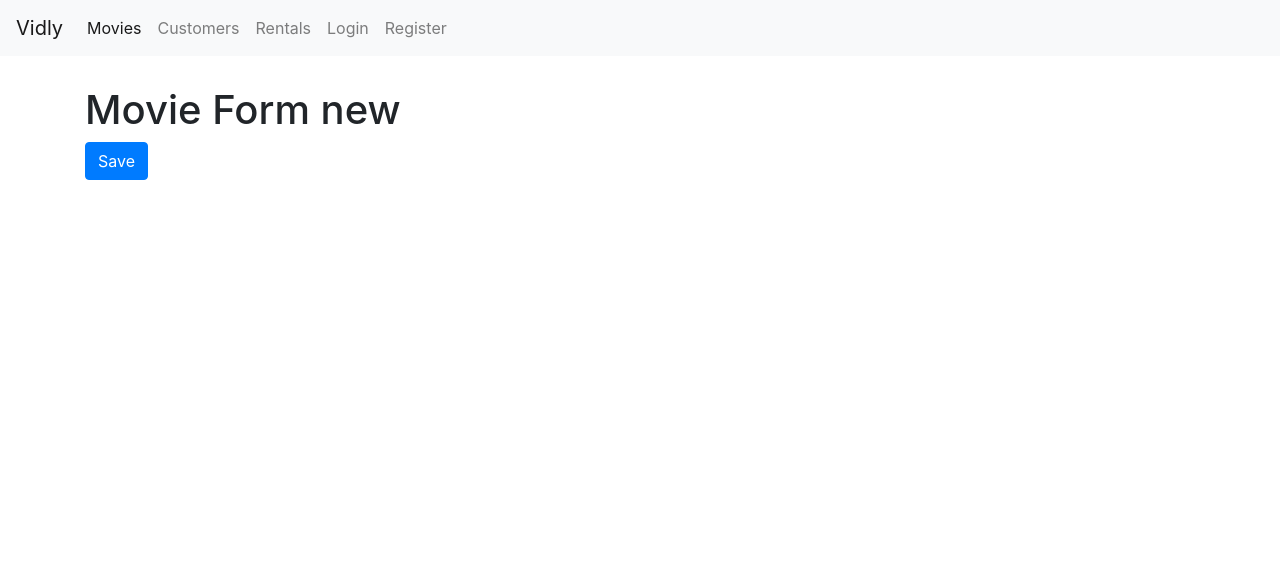
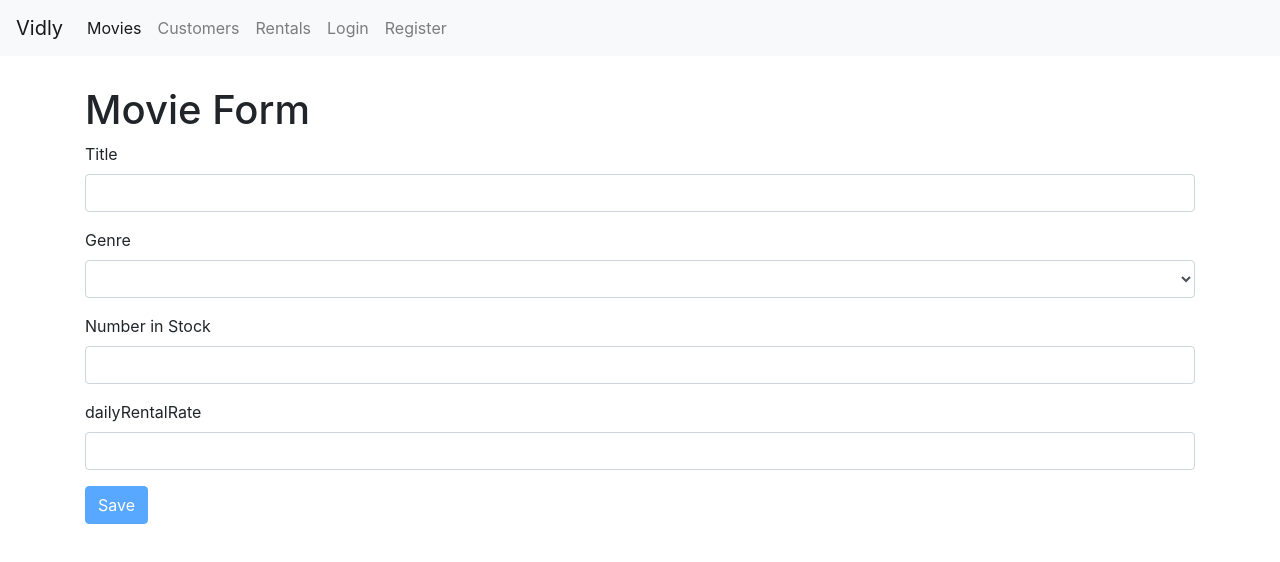
Before and after one commit to EvgenyMinin/vidly, a React (Create React App) app: page /movies/new in a window 1280 px wide. Shown: the top 562 px of the page. Built offline with nearby package versions, Linux system fonts and the light colour scheme.

Commit message:
add: movie form (create new movie & update movie)

```diff
--- a/src/components/App/App.jsx
+++ b/src/components/App/App.jsx
@@ -17,6 +17,7 @@
         <main className='container app'>
             <Switch>
                 <Route path='/movies/:id' component={MovieForm} />
+                <Route path='/movies/new' component={MovieForm} />
                 <Route path='/login' component={LoginForm} />
                 <Route path='/register' component={RegisterForm} />
                 <Route path="/movies" component={Movies} />
--- a/src/components/MovieForm/MovieForm.jsx
+++ b/src/components/MovieForm/MovieForm.jsx
@@ -1,18 +1,78 @@
 import React from 'react';
+import Joi from 'joi-browser';
+import { getGenres } from '../../services/fakeGenreService';
+import { getMovie, saveMovie } from '../../services/fakeMovieService';
+import Form from './../common/Form';
 import './MovieForm.scss';
 
-const MovieForm = ({match, history}) => {
-    return (
-        <div>
-            <h1>Movie Form {match.params.id}</h1>
-            <button
-                className="btn btn-primary"
-                onClick={() => history.push('/movies')}
-            >
-                Save
-            </button>
-        </div>
-    );
+class MovieForm extends Form {
+
+    state = {
+        data: {
+            title: '',
+            genreId: '',
+            numberInStock: '',
+            dailyRentalRate: ''
+        },
+        genres: [],
+        errors: {}
+    }
+
+    schema = {
+        _id: Joi.string(),
+        title: Joi.string().required().label('Title'),
+        genreId: Joi.string().required().label('Genre'),
+        numberInStock: Joi.number().min(0).max(100).required().label('NumberInStock'),
+        dailyRentalRate: Joi.number().min(0).max(10).required().label('Daily Rental Rate')
+    }
+
+    componentDidMount() {
+        const genres = getGenres();
+        this.setState({
+            genres
+        });
+
+        const movieId = this.props.match.params.id;
+        if (movieId === 'new') return;
+
+        const movie = getMovie(movieId);
+        if (!movie) return this.props.history.replace('/not-found');
+
+        this.setState({
+            data: this.mapToViewModel(movie)
+        });
+    }
+
+    mapToViewModel(movie) {
+        return {
+            _id: movie._id,
+            title: movie.title,
+            genreId: movie.genre._id,
+            numberInStock: movie.numberInStock,
+            dailyRentalRate: movie.dailyRentalRate
+        };
+    }
+
+    doSubmit = () => {
+        saveMovie(this.state.data);
+
+        this.props.history.push('/movies');
+    }
+
+    render() {
+        return (
+            <div>
+                <h1>Movie Form</h1>
+                <form onSubmit={this.handleSubmit}>
+                    {this.renderInput('title', 'Title')}
+                    {this.renderSelect('genreId', 'Genre', this.state.genres)}
+                    {this.renderInput('numberInStock', 'Number in Stock', 'number')}
+                    {this.renderInput('dailyRentalRate', 'dailyRentalRate')}
+                    {this.renderButton('Save')}
+                </form>
+            </div>
+        );
+    }
 }
 
 export default MovieForm;
--- a/src/components/Movies/Movies.jsx
+++ b/src/components/Movies/Movies.jsx
@@ -1,4 +1,5 @@
 import React, { Component } from 'react';
+import { Link } from 'react-router-dom';
 import ListGroup from '../common/ListGroup';
 import MoviesTable from './../common/MoviesTable';
 import Pagination from '../common/Pagination';
@@ -107,6 +108,12 @@
                     />
                 </div>
                 <div className="col">
+                    <Link
+                        className="btn btn-primary new-movie"
+                        to='/movies/new'
+                    >
+                        New Movie
+                    </Link>
                     <p>Showing {totalCount} movies in the database.</p>
                     <MoviesTable
                         movies={movies}
--- a/src/components/Movies/Movies.scss
+++ b/src/components/Movies/Movies.scss
@@ -0,0 +1,3 @@
+.new-movie {
+    margin-bottom: 20px;
+}
--- a/src/components/common/Form/Form.jsx
+++ b/src/components/common/Form/Form.jsx
@@ -1,6 +1,7 @@
 import React, { Component } from 'react';
 import Joi from 'joi-browser';
 import Input from './../Input';
+import Select from './../Select';
 import './Form.scss';
 
 class Form extends Component {
@@ -81,6 +82,21 @@
             />
         )
     }
+
+    renderSelect(name, label, options) {
+        const { data, errors } = this.state;
+
+        return (
+            <Select
+                name={name}
+                value={data[name]}
+                label={label}
+                options={options}
+                onChange={this.handleChange}
+                error={errors[name]}
+            />
+        )
+    }
 }
 
 export default Form;
--- /dev/null
+++ b/src/components/common/Select/Select.jsx
@@ -0,0 +1,21 @@
+import React from 'react';
+import './Select.scss';
+
+const Select = ({ name, label, options, error, ...rest }) => {
+    return (
+        <div className="form-group">
+            <label htmlFor={name}>{label}</label>
+            <select name={name} id={name} {...rest} className='form-control'>
+                <option value="" />
+                {options.map(option => (
+                    <option key={option._id} value={option._id}>
+                        {option.name}
+                    </option>
+                ))}
+            </select>
+            { error && <div className="alert alert-danger">{error}</div> }
+        </div>
+    );
+}
+
+export default Select;
--- /dev/null
+++ b/src/components/common/Select/index.js
@@ -0,0 +1,3 @@
+import Select from './Select';
+
+export default Select;
--- a/src/services/fakeMovieService.js
+++ b/src/services/fakeMovieService.js
@@ -78,13 +78,13 @@
 
 export function saveMovie(movie) {
   let movieInDb = movies.find(m => m._id === movie._id) || {};
-  movieInDb.name = movie.name;
+  movieInDb.title = movie.title;
   movieInDb.genre = genresAPI.genres.find(g => g._id === movie.genreId);
   movieInDb.numberInStock = movie.numberInStock;
   movieInDb.dailyRentalRate = movie.dailyRentalRate;
 
   if (!movieInDb._id) {
-    movieInDb._id = Date.now();
+    movieInDb._id = Date.now().toString();
     movies.push(movieInDb);
   }
 
```
Also changed, not shown: src/components/common/Select/Select.scss (added).
